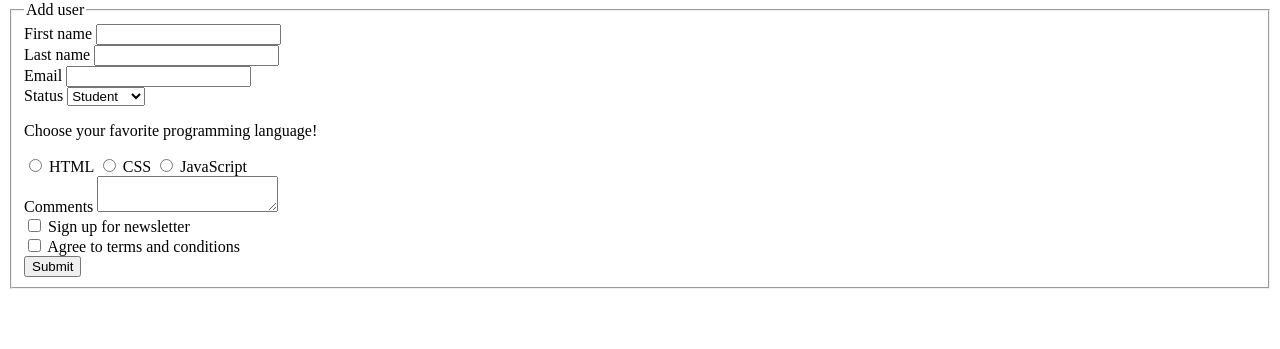
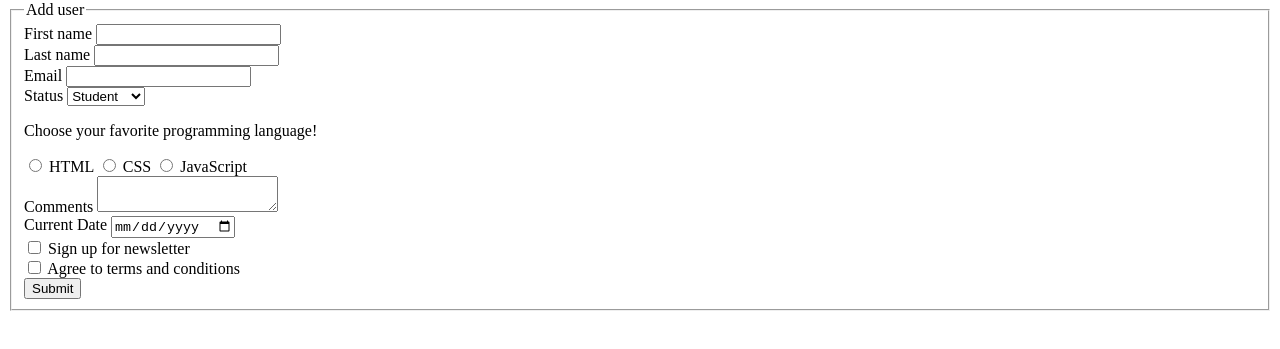
Before and after one commit to ShimmyLikeJamie/html-build-forms, a plain HTML site: page index.html in a window 1280 px wide. Shown: the part 79-428 px from the top of the page. Drawn offline with Linux system fonts and the light colour scheme.

Commit message:
Added date field

```diff
--- a/index.html
+++ b/index.html
@@ -54,6 +54,11 @@
           </div>
 
           <div>
+            <label for="currentDate">Current Date</label>
+            <input type="date" id="currentDate" name="currentDate">
+          </div>
+
+          <div>
             <input type="checkbox" id="newsletter" name="newsletter">
             <label for="newsletter">Sign up for newsletter</label>
           </div>
```
